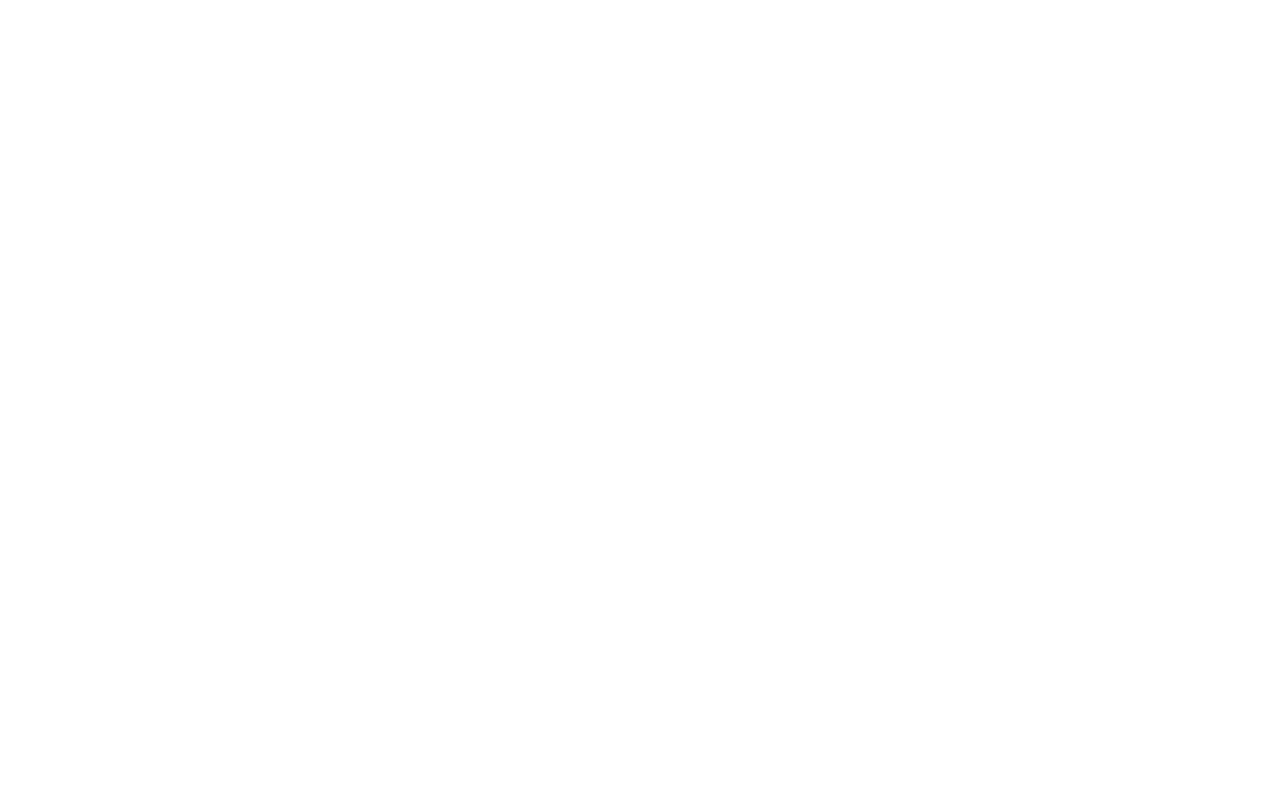
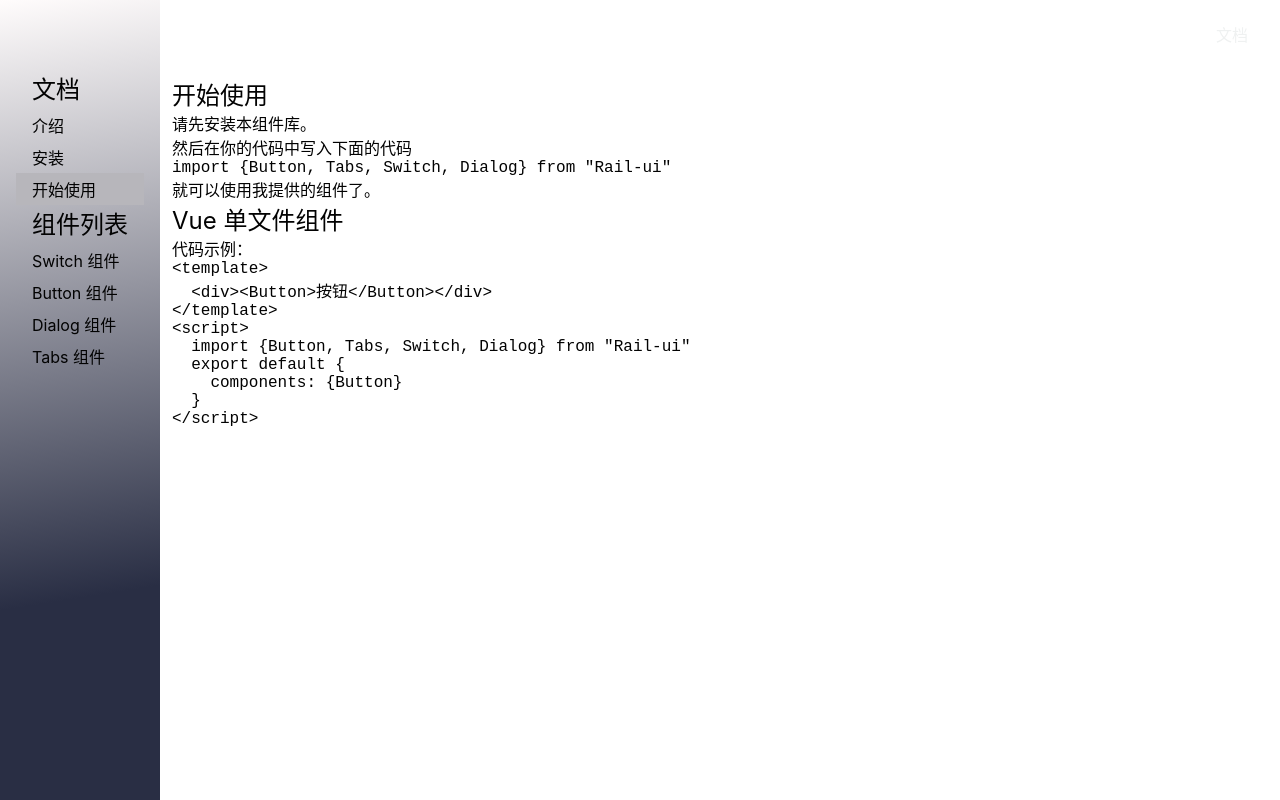
Before and after one commit to woshiIKUNn/rail-ui-1, a Vue app: page /#/doc/get-started in a window 1280 px wide. Before the commit this address had no page. Built offline with nearby package versions, Linux system fonts and the light colour scheme.

Commit message:
填充文档内容

```diff
--- a/src/router.ts
+++ b/src/router.ts
@@ -6,6 +6,9 @@ import ButtonDemo from "./components/ButtonDemo.vue";
 import DialogDemo from "./components/DialogDemo.vue";
 import TabsDemo from "./components/TabsDemo.vue";
 import DocDemo from "./components/DocDemo.vue";
+import Intro from './views/Intro.vue';
+import GetStarted from './views/GetStarted.vue'
+import Install from './views/Install.vue'
 
 const history = createWebHashHistory();
 export const router = createRouter({
@@ -17,6 +20,9 @@ export const router = createRouter({
       component: Doc,
       children: [
         { path: "", component: DocDemo },
+        { path: "intro", component: Intro },
+        { path: "get-started", component: GetStarted },
+        { path: "install", component: Install },
         { path: "switch", component: SwitchDemo },
         { path: "button", component: ButtonDemo },
         { path: "dialog", component: DialogDemo },
--- a/src/views/Doc.vue
+++ b/src/views/Doc.vue
@@ -3,6 +3,18 @@
     <Topnav :toggleMenuButtonVisible="true" class="nav" />
         <div class="content">
         <aside v-if="menuVisible">
+        <h2>文档</h2>
+      <ol>
+        <li>
+          <router-link to="/doc/intro">介绍</router-link>
+        </li>
+        <li>
+          <router-link to="/doc/install">安装</router-link>
+        </li>
+        <li>
+          <router-link to="/doc/get-started">开始使用</router-link>
+        </li>
+      </ol>
         <h2>组件列表</h2>
         <ol>
           <li>
@@ -69,7 +81,7 @@ export default {
 }
 aside {
   background: rgb(179,179,179);
-background: linear-gradient(171deg, rgba(255,252,252,1) 0%, rgba(41,46,68,1) 74%);
+  background: linear-gradient(171deg, rgba(255,252,252,1) 0%, rgba(41,46,68,1) 74%);
   padding: 16px;
   position: fixed;
   top: 0;
@@ -78,10 +90,18 @@ background: linear-gradient(171deg, rgba(255,252,252,1) 0%, rgba(41,46,68,1) 74%
   height: 100%;
   > h2 {
     margin-bottom: 4px;
+    padding: 0 16px;
   }
   > ol {
     > li {
-      padding: 4px 0;
+      >a {
+        display: block;
+        padding: 4px 16px;
+        text-decoration: none;
+      }
+      .router-link-active {
+        background: rgb(183, 182, 187);
+      }
     }
   }
 }
--- /dev/null
+++ b/src/views/GetStarted.vue
@@ -0,0 +1,26 @@
+<template>
+    <article>
+  <h1>
+    开始使用
+  </h1>
+
+  <p>请先<a href="#/doc/install">安装</a>本组件库。</p>
+  <p>然后在你的代码中写入下面的代码</p>
+  <pre><code>import {Button, Tabs, Switch, Dialog} from "Rail-ui"</code></pre>
+  就可以使用我提供的组件了。
+
+  <h2>Vue 单文件组件</h2>
+  <p>代码示例：</p>
+  <pre><code>&lt;template&gt;
+  &lt;div&gt;&lt;Button&gt;按钮&lt;/Button&gt;&lt;/div&gt;
+&lt;/template&gt;
+&lt;script&gt;
+  import {Button, Tabs, Switch, Dialog} from "Rail-ui"
+  export default {
+    components: {Button}
+  }
+&lt;/script&gt;
+ </code></pre>
+
+</article>
+    </template>
--- a/src/views/Home.vue
+++ b/src/views/Home.vue
@@ -3,7 +3,7 @@
   <div class="topNav-wrapper">
     <Topnav />
     <div class="banner">
-      <h1>hole UI for Vue3</h1>
+      <h1>Star Rail UI for Vue3</h1>
       <h2>一款面向未来的 UI 框架</h2>
       <p class="actions">
         <a href="#">Github</a>
--- /dev/null
+++ b/src/views/Install.vue
@@ -0,0 +1,23 @@
+<template>
+    <article>
+  <h1>安装</h1>
+  <p>打开终端运行下列命令：</p>
+  <pre><code>npm install Rail-ui</code></pre>
+  <p>或</p>
+  <pre><code>yarn add Rail-ui</code></pre>
+
+  <p>
+    下一节：<a href="#/doc/get-started">开始使用</a>
+  </p>
+</article><article>
+  <h1>安装</h1>
+  <p>打开终端运行下列命令：</p>
+  <pre><code>npm install Rail-ui</code></pre>
+  <p>或</p>
+  <pre><code>yarn add Rail-ui</code></pre>
+
+  <p>
+    下一节：<a href="#/doc/get-started">开始使用</a>
+  </p>
+</article>
+    </template>
--- /dev/null
+++ b/src/views/Intro.vue
@@ -0,0 +1,9 @@
+<template>
+    <article>
+  <h1>介绍</h1>
+  <p>King UI 是一款基于 Vue 3 和 TypeScript 的 UI 组件库。</p>
+  <p>这款组件库其实是我为了总结自己这几年的技术经验而写的，全程亲手编写，尽量不采用第三方库，包括你现在看到的这个官网也几乎都是我自己写的。</p>
+  <p>所以如果强烈不建议你将此 UI 库用于生产环境。但如果你是抱着看源代码的目的来的，那么这个库还是值得一看的。源代码放在了 github.com/frankfang/xxxxxxx，历史提交信息非常规范，你可以按提交的顺序逐个查看；你也可以直接查看每个组件的源代码和示例，运行方法见 README.md。</p>
+  下一节：<a href="#/doc/install">安装</a>
+</article>
+    </template>
```
